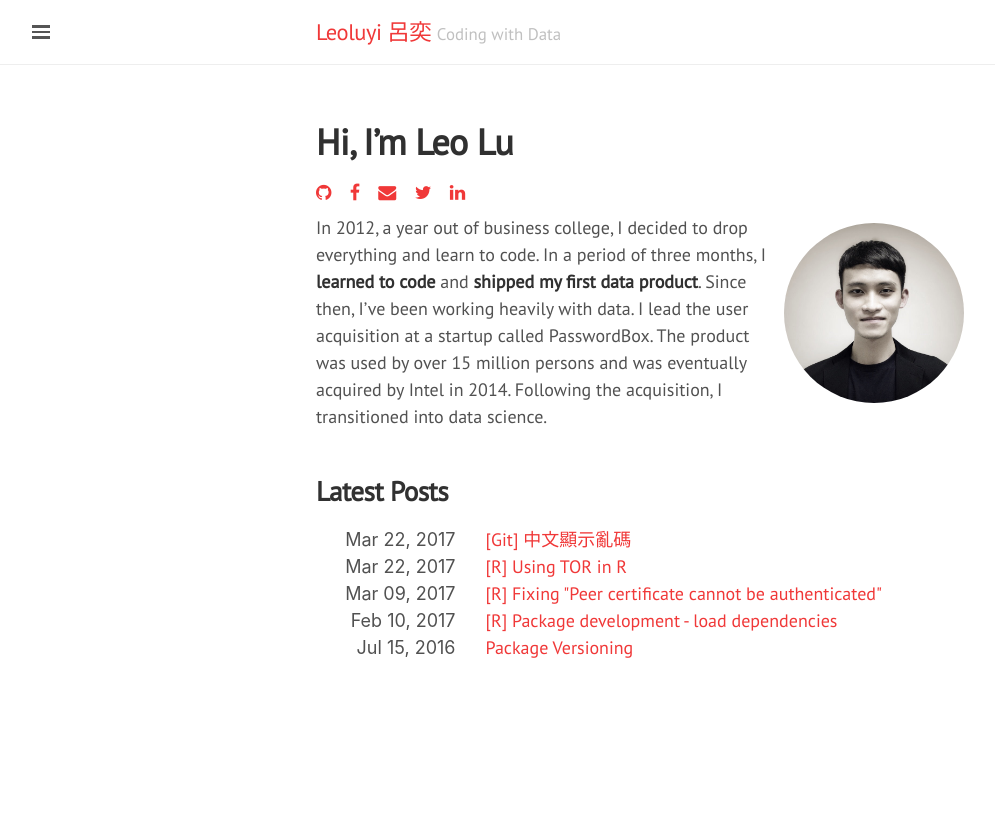
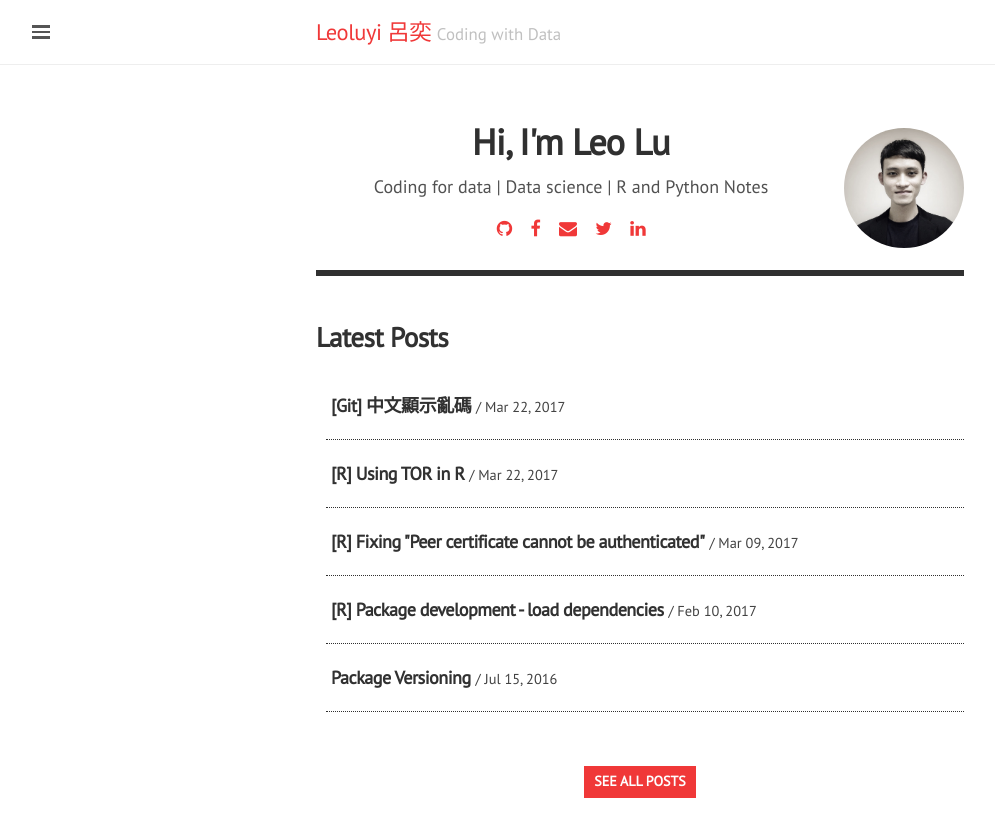
Before and after one commit to leoluyi/leoluyi.github.io, a Jekyll site: the page built from index.html, in a window 1280 px wide. Shown: the top 837 px of the page, without its empty margins (0-995 px from the left). Built offline with Jekyll 4.4.1, drawn with Linux system fonts in a browser that asks for light colours; nearby versions of some CDN libraries.

Commit message:
Update version

```diff
--- a/_config.yml
+++ b/_config.yml
@@ -48,7 +48,7 @@ lanyon-theme:
   theme-color: theme-base-08
 
 # Custom vars
-version:             1.0.0
+version:             1.2.0
 
 # Plugins
 plugins:
--- /dev/null
+++ b/index.html
@@ -0,0 +1,38 @@
+---
+layout: default
+title: Home
+---
+
+<header class="post-header">
+  <div class="avatar">
+    <img class="rounded-circle" src="{{ site.baseurl }}/public/img/{{ site.author.avatar }}" alt="Responsive image" width="120px" height="auto" align="right" style="float:right;margin-top:0.5em;margin-left:1em;">
+  </div>
+  <h1><strong>Hi, I'm Leo Lu</strong></h1>
+
+  <p>Coding for data | Data science | R and Python Notes</p>
+  {% include social.html %}
+</header>
+
+<!-- Convertkit - Start -->
+<!-- <script async id="_ck_148263" src="https://forms.convertkit.com/148263?v=6"></script> -->
+<!-- Convertkit - End -->
+
+<section class="container">
+  <h2 class="page-heading">Latest Posts</h2>
+  <ol id="latest-posts" class="post-list">
+    {% for post in site.posts limit:5 %}
+      <li class="post-stub" >
+        <a href="{{ site.baseurl }}{{ post.url }}" title="Go to post detail">
+          <h4 class="post-stub-title">{{ post.title }}</h4>
+          <time class="post-stub-date" datetime="{{ post.date | date: '%Y-%m-%d' }}">
+            {{ post.date | date: "%b %d, %Y" }}
+          </time>
+        </a>
+      </li>
+    {% endfor %}
+  </ol>
+
+  <div class="pagination">
+    <a class="older-posts" href="/blog">See all posts</a>
+  </div>
+</section>
--- a/index.md
+++ /dev/null
@@ -1,46 +0,0 @@
----
-layout: default
-title: Home
----
-
-# <strong>Hi, I'm Leo Lu</strong>
-
-{% include social.html %}
-
-<div class="avatar">
-  <img class="rounded-circle" src="{{ site.baseurl }}/public/img/{{ site.author.avatar }}" alt="Responsive image" width="180px" height="auto" align="right" style="float:right;margin-top:0.5em;margin-left:1em;">
-</div>
-
-<!-- Data Science -->
-In 2012, a year out of business college, I decided to drop everything and learn to code.
-In a period of three months, I **learned to code** and **shipped my first data product**.
-Since then, I've been working heavily with data.
-I lead the user acquisition at a startup called PasswordBox.
-The product was used by over 15 million persons and was eventually acquired by Intel in 2014.
-Following the acquisition, I transitioned into data science.
-
-<!-- Convertkit - Start -->
-<!-- <script async id="_ck_148263" src="https://forms.convertkit.com/148263?v=6"></script> -->
-<!-- Convertkit - End -->
-
-<section class="container">
-  <h2 class="page-heading">Latest Posts</h2>
-  <div class="panel panel-default">
-    <div class="panel-body">
-      {% for post in site.posts limit:5 %}
-      <div class="row">
-        <div class="col-sm-3 col-md-3 col-lg-3">
-          <span style="float:right">
-            {{ post.date | date: "%b %d, %Y" }}
-          </span>
-        </div>
-        <div class="col-sm-9 col-md-9 col-lg-9">
-          <span style="float:left">
-            <a href="{{ site.baseurl }}{{ post.url }}">{{ post.title }}</a>
-          </span>
-        </div>
-      </div>
-      {% endfor %}
-    </div>
-  </div>
-</section>
--- a/public/css/custom.css
+++ b/public/css/custom.css
@@ -96,3 +96,110 @@ section.container {
     color: #fdfdfd;
     text-decoration: none;
 }
+
+
+/* ============================================================ */
+/* Post Index */
+/* ============================================================ */
+.post-list {
+  list-style: none;
+  padding-inline-start: 10px;
+}
+
+.post-stub {
+  border-bottom: 1px dotted #303030;
+  margin: 0;
+  position: relative;
+}
+.post-stub:first-child {
+  padding-top: 0;
+}
+.post-stub h4 {
+  font-weight: 600
+}
+.post-stub a {
+  -webkit-transition: all 0.2s ease-in-out;
+  -moz-transition: all 0.2s ease-in-out;
+  transition: all 0.2s ease-in-out;
+  display: block;
+  color: #424242;
+  padding: 20px 5px;
+}
+.post-stub a:hover {
+  text-decoration: none;
+  background: #FCF5F5;
+  color: #F03838;
+  padding: 20px 12px;
+}
+.post-stub a:hover .post-stub-tag {
+  background: #F03838;
+}
+
+.post-stub-tag {
+  background: #303030;
+  border-radius: 3px;
+  color: #FFF;
+  float: right;
+  font-size: 10px;
+  margin: 7px 0 0;
+  padding: 0 5px;
+  text-transform: uppercase;
+}
+
+.post-stub-title {
+  display: inline-block;
+  margin: 0;
+  text-transform: none; }
+
+.post-stub-description {
+  display: inline-block;
+  margin: 0;
+  text-transform: none; }
+
+.post-stub-date {
+  display: inline-block;
+  color: #424242;
+  font-size: 0.8rem
+}
+.post-stub-date:before {
+  content: "/ ";
+}
+
+.next-posts-link a,
+.previous-posts-link a {
+  display: block;
+  padding: 8px 11px; }
+
+span.post-tags a {
+  text-decoration: none;
+  padding: 5px;
+  font-size: 100%;
+  color: #F03838;
+  background-color: #F1F0EA;
+  text-transform: capitalize;
+  border-radius: 5px;
+}
+
+.post-header {
+    border-bottom: 6px solid #303030;
+    margin: 0 0 20px;
+    padding: 0 0 20px;
+    text-align: center;
+    /*text-transform: uppercase;*/
+}
+
+.newer-posts, .older-posts {
+    float: left;
+    background: #F03838;
+    color: #FEFEFE !important;
+    font-size: 14px;
+    font-weight: 600;
+    margin: 0 5px;
+    padding: 5px 10px 6px;
+    text-transform: uppercase;
+    margin: 0 auto;
+}
+.newer-posts:hover, .older-posts:hover {
+    background: #303030;
+    text-decoration: none;
+}
--- a/public/css/lanyon.css
+++ b/public/css/lanyon.css
@@ -445,12 +445,12 @@ a.pagination-item:hover {
 .theme-base-08 .sidebar,
 .theme-base-08 .sidebar-toggle:active,
 .theme-base-08 #sidebar-checkbox:checked ~ .sidebar-toggle {
-  background-color: #F03838; // #ac4142
+  background-color: #ac4142;
 }
 .theme-base-08 .container a,
 .theme-base-08 .sidebar-toggle,
 .theme-base-08 .related-posts li a:hover {
-  color: #F03838; // #ac4142
+  color: #F03838; /*#ac4142*/
 }
 
 /* Orange */
```
Also changed, not shown: _layouts/post.html (+8 -3 lines), _layouts/tagpage.html (+5 -2 lines).
